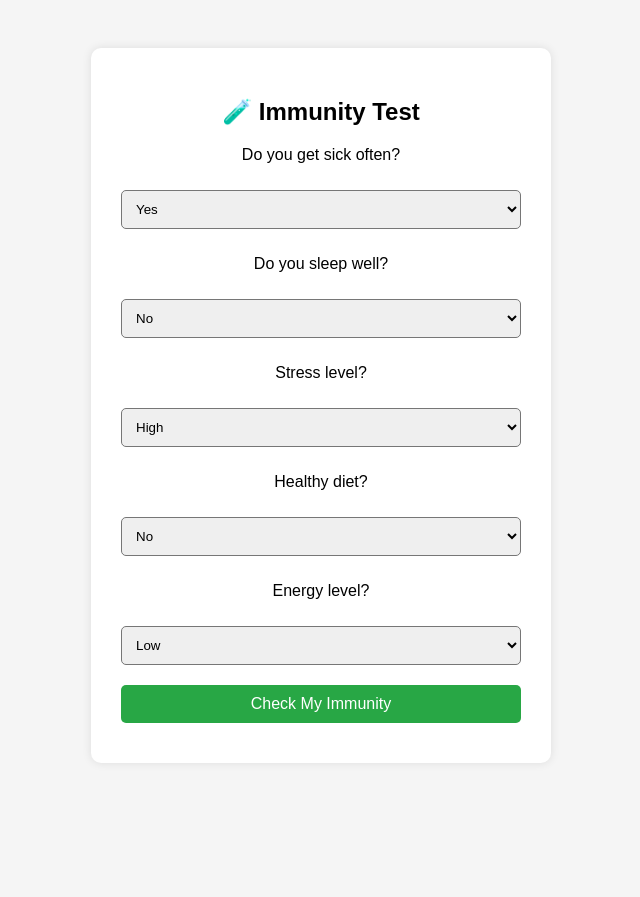
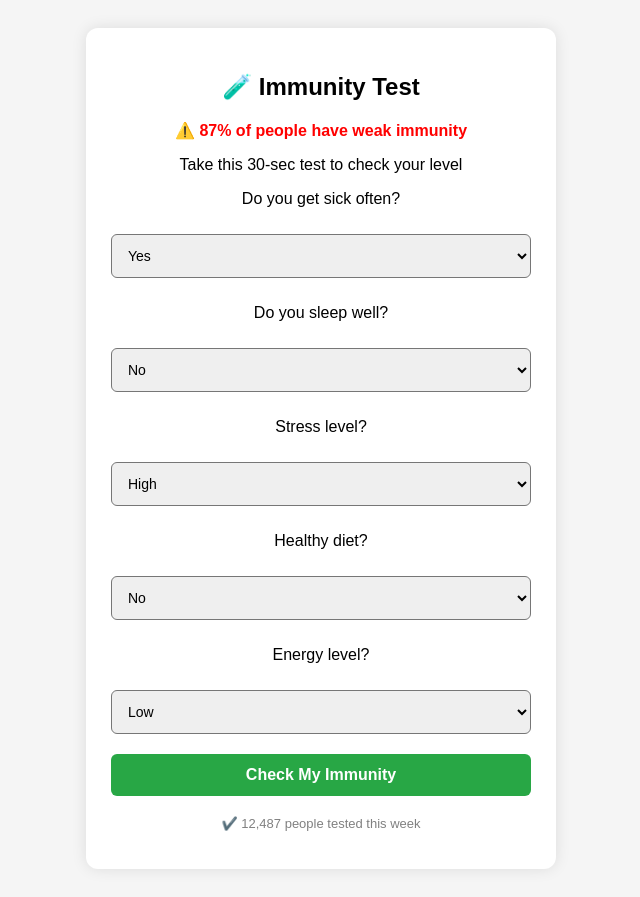
Before and after one commit to DMX120/immunity-tool, a Flask app: page / in a window 1280 px wide. Shown: the whole page, without its empty margins (319-959 px from the left). Before the commit the page ends 723 px from the top, so only its background shows below. Run offline with Flask 3, Linux system fonts and the light colour scheme.

Commit message:
Update index.html

```diff
--- a/templates/index.html
+++ b/templates/index.html
@@ -7,35 +7,51 @@
       font-family: Arial;
       background: #f5f5f5;
       text-align: center;
-      padding: 40px;
+      padding: 20px;
     }
     .box {
       background: white;
-      padding: 30px;
-      border-radius: 10px;
-      max-width: 400px;
+      padding: 25px;
+      border-radius: 12px;
+      max-width: 420px;
       margin: auto;
-      box-shadow: 0 0 10px rgba(0,0,0,0.1);
+      box-shadow: 0 0 15px rgba(0,0,0,0.1);
+    }
+    .alert {
+      color: red;
+      font-weight: bold;
+      margin-bottom: 10px;
     }
     select, button {
       width: 100%;
-      padding: 10px;
+      padding: 12px;
       margin: 10px 0;
-      border-radius: 5px;
+      border-radius: 6px;
+      font-size: 14px;
     }
     button {
       background: #28a745;
       color: white;
       border: none;
       font-size: 16px;
-      cursor: pointer;
+      font-weight: bold;
+    }
+    .proof {
+      font-size: 13px;
+      color: gray;
+      margin-top: 10px;
     }
   </style>
 </head>
 <body>
 
 <div class="box">
+
   <h2>🧪 Immunity Test</h2>
+
+  <p class="alert">⚠️ 87% of people have weak immunity</p>
+
+  <p>Take this 30-sec test to check your level</p>
 
   <form action="/result" method="post">
 
@@ -77,6 +93,9 @@
     <button type="submit">Check My Immunity</button>
 
   </form>
+
+  <p class="proof">✔️ 12,487 people tested this week</p>
+
 </div>
 
 </body>
```
